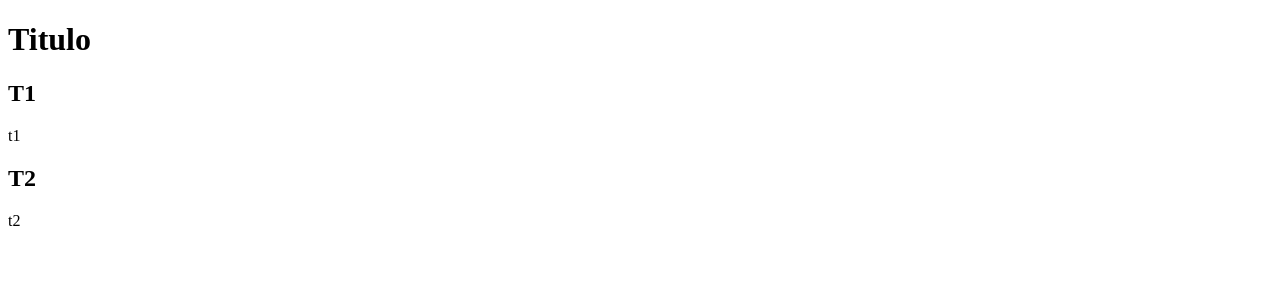
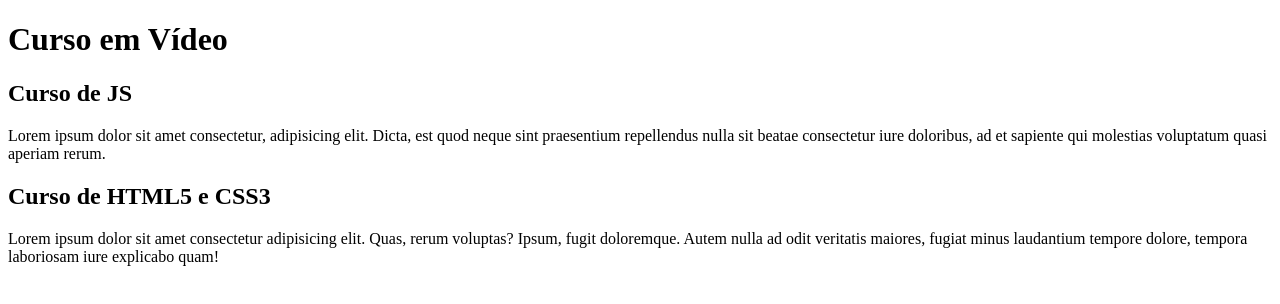
Before and after one commit to Victor-Spichenkoff/projeto-site, a plain HTML site: page index.html in a window 1280 px wide. Drawn offline with Linux system fonts and the light colour scheme.

Commit message:
conteudo update

```diff
--- a/index.html
+++ b/index.html
@@ -4,17 +4,17 @@
     <meta charset="UTF-8">
     <meta http-equiv="X-UA-Compatible" content="IE=edge">
     <meta name="viewport" content="width=device-width, initial-scale=1.0">
-    <title>Titulo site</title>
+    <title>SIteCUrso</title>
 </head>
 <body>
-    <h1>Titulo</h1>
+    <h1>Curso em Vídeo</h1>
     <article>
-        <h2>T1</h2>
-        <p>t1</p>
+        <h2>Curso de JS</h2>
+        <p>Lorem ipsum dolor sit amet consectetur, adipisicing elit. Dicta, est quod neque sint praesentium repellendus nulla sit beatae consectetur iure doloribus, ad et sapiente qui molestias voluptatum quasi aperiam rerum.</p>
     </article>
     <article>
-        <h2>T2</h2>
-        <p>t2</p>
+        <h2>Curso de HTML5 e CSS3</h2>
+        <p>Lorem ipsum dolor sit amet consectetur adipisicing elit. Quas, rerum voluptas? Ipsum, fugit doloremque. Autem nulla ad odit veritatis maiores, fugiat minus laudantium tempore dolore, tempora laboriosam iure explicabo quam!</p>
     </article>
 </body>
 </html>
```
